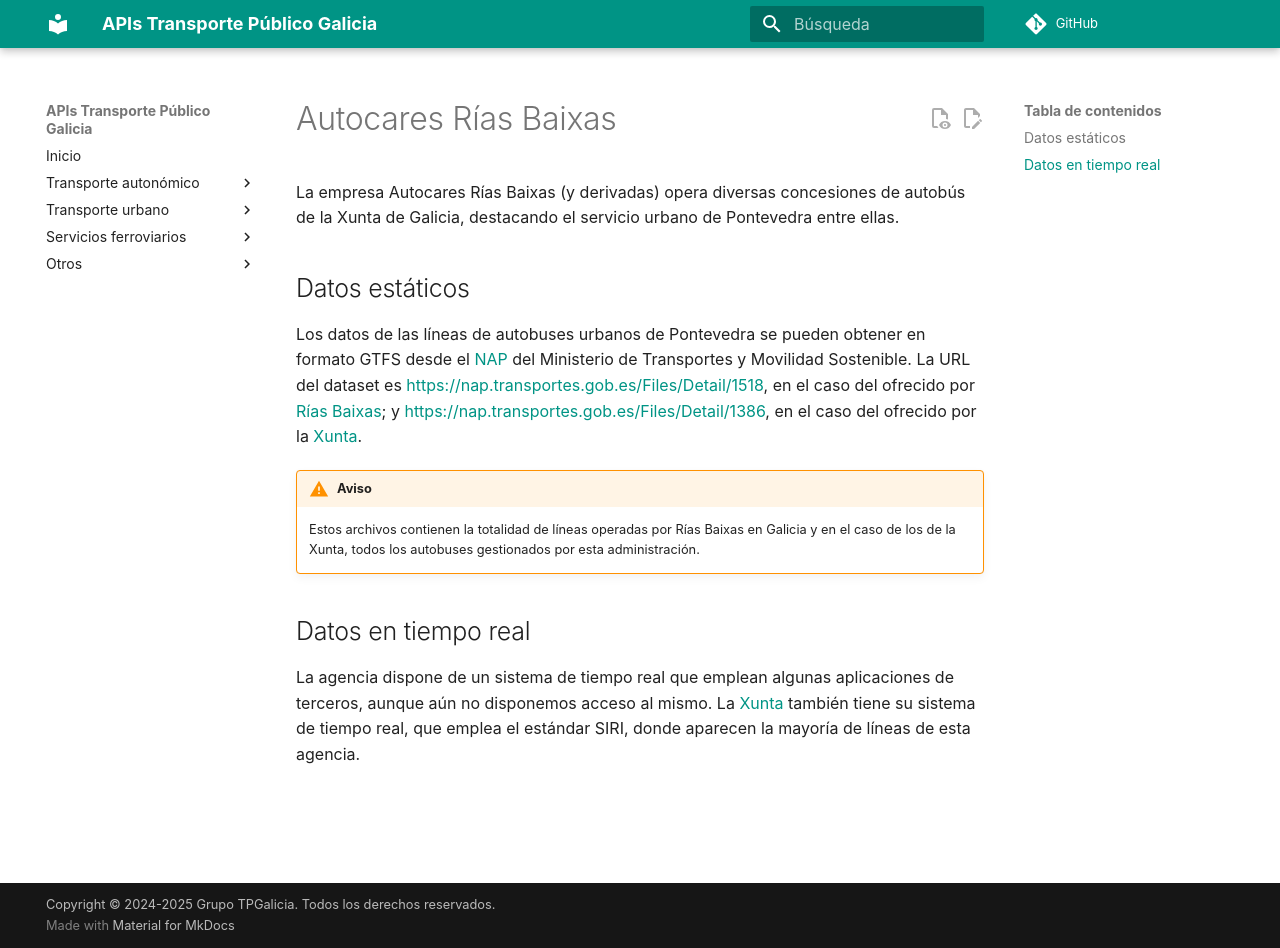
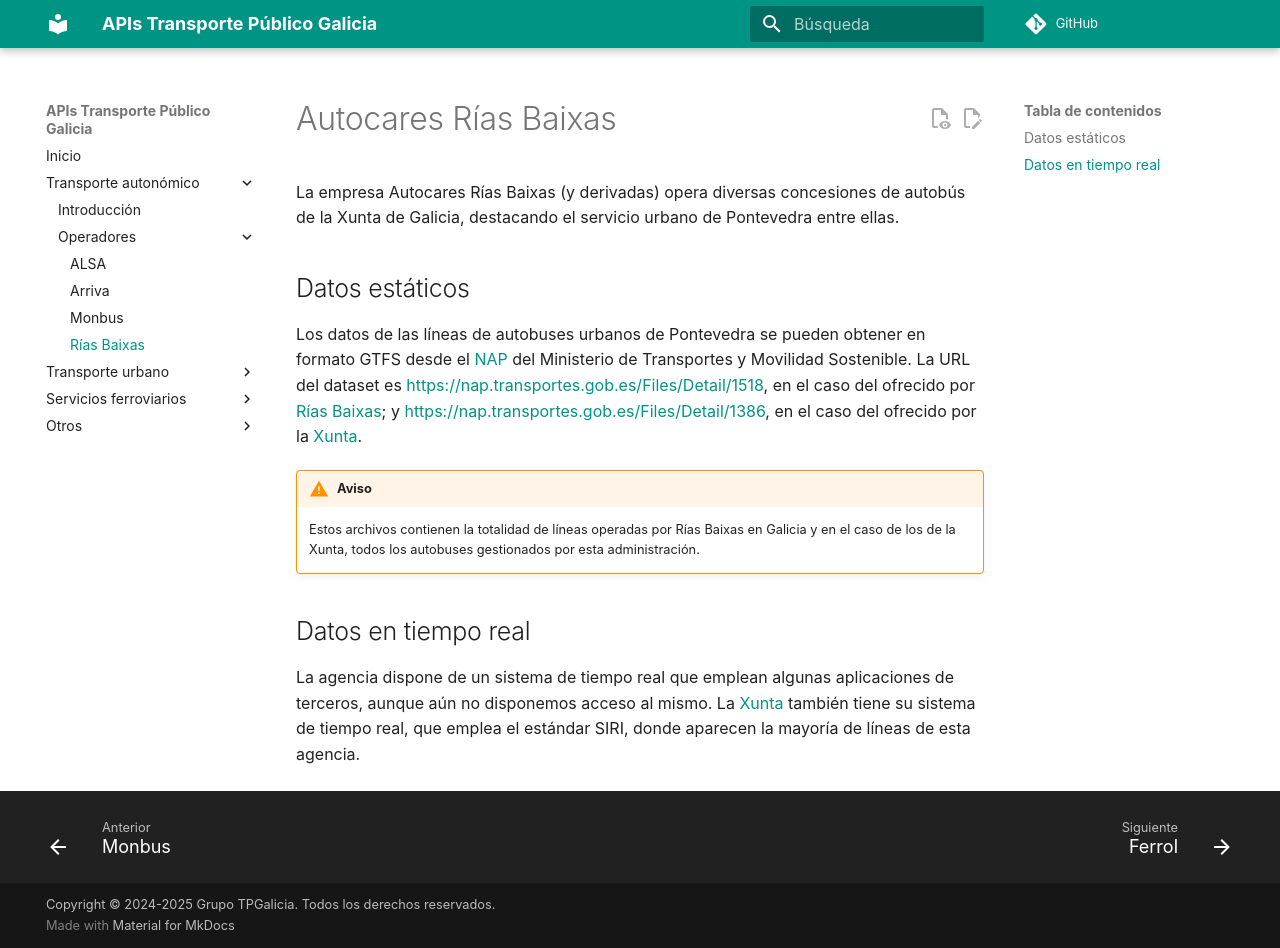
Before and after one commit to tpgalicia/tpgalicia.github.io, an MkDocs documentation site: the page built from docs/autonomic/operator/riasbaixas.md, in a window 1280 px wide and 948 px high. Built offline with MkDocs 1.6.1 and Material for MkDocs 9.7.7, drawn with Linux system fonts in a browser that asks for light colours; comment, search, counter and statistics services are not loaded.

Commit message:
Add riasbaixas

```diff
--- a/mkdocs.yml
+++ b/mkdocs.yml
@@ -36,6 +36,7 @@ nav:
       - ALSA: autonomic/operator/alsa.md
       - Arriva: autonomic/operator/arriva.md
       - Monbus: autonomic/operator/monbus.md
+      - Rías Baixas: autonomic/operator/riasbaixas.md
   - Transporte urbano:
     - A Coruña: urban/coruna/
     - Ferrol: urban/ferrol.md
```
